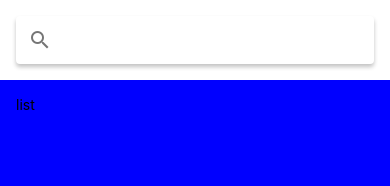
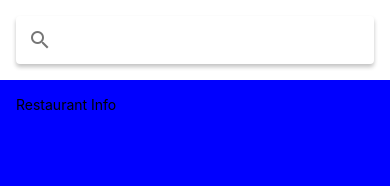
Before and after one commit to yoonpyaepyaenyein/MealsToGo, a React Native app: screen / in a window 390 px wide. Shown: the top 186 px of the page. Built offline with nearby package versions, Linux system fonts and the light colour scheme.

Commit message:
RestaurantInfo SetUp

```diff
--- a/src/features/restaurants/components/restaurant-info.component.js
+++ b/src/features/restaurants/components/restaurant-info.component.js
@@ -0,0 +1,12 @@
+import { StyleSheet, Text, View } from "react-native";
+import React from "react";
+
+export const RestaurantInfo = () => {
+  return (
+    <View>
+      <Text>Restaurant Info</Text>
+    </View>
+  );
+};
+
+const styles = StyleSheet.create({});
--- a/src/features/restaurants/screens/restaurants.screen.js
+++ b/src/features/restaurants/screens/restaurants.screen.js
@@ -1,6 +1,9 @@
 import React from "react";
 import { Searchbar } from "react-native-paper";
 import { StatusBar, StyleSheet, SafeAreaView, Text, View } from "react-native";
+
+//COMPONENTS
+import { RestaurantInfo } from "../components/restaurant-info.component";
 
 export const RestaurantsScreen = () => {
   return (
@@ -9,7 +12,7 @@
         <Searchbar />
       </View>
       <View style={styles.list}>
-        <Text>list</Text>
+        <RestaurantInfo />
       </View>
     </SafeAreaView>
   );
```
